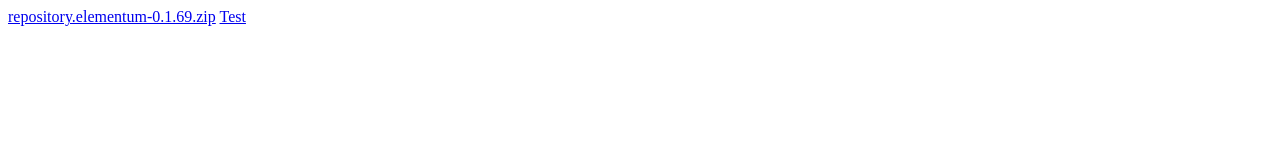
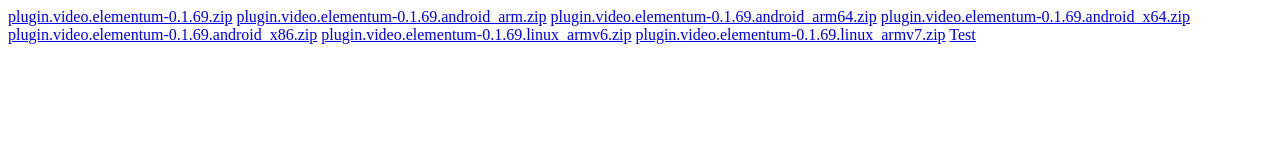
Before and after one commit to warwolf666/warwolf666.github.io, a plain HTML site: page kodi/index.html in a window 1280 px wide. Drawn offline with Linux system fonts and the light colour scheme.

Commit message:
Revert "no message"
This reverts commit 030e34a118fd099bbd440987c8fea73c1160bc5c.

```diff
--- a/kodi/index.html
+++ b/kodi/index.html
@@ -1,2 +1,8 @@
-<a href="repository.elementum-0.1.69.zip">repository.elementum-0.1.69.zip</a>
+<a href="plugin.video.elementum-0.1.69.zip">plugin.video.elementum-0.1.69.zip</a>
+<a href="plugin.video.elementum-0.1.69.android_arm.zip">plugin.video.elementum-0.1.69.android_arm.zip</a>
+<a href="plugin.video.elementum-0.1.69.android_arm64.zip">plugin.video.elementum-0.1.69.android_arm64.zip</a>
+<a href="plugin.video.elementum-0.1.69.android_x64.zip">plugin.video.elementum-0.1.69.android_x64.zip</a>
+<a href="plugin.video.elementum-0.1.69.android_x86.zip">plugin.video.elementum-0.1.69.android_x86.zip</a>
+<a href="plugin.video.elementum-0.1.69.linux_armv6.zip">plugin.video.elementum-0.1.69.linux_armv6.zip</a>
+<a href="plugin.video.elementum-0.1.69.linux_armv7.zip">plugin.video.elementum-0.1.69.linux_armv7.zip</a>
 <a href="Test">Test</a>
```
Also changed, not shown: 1 other file.
